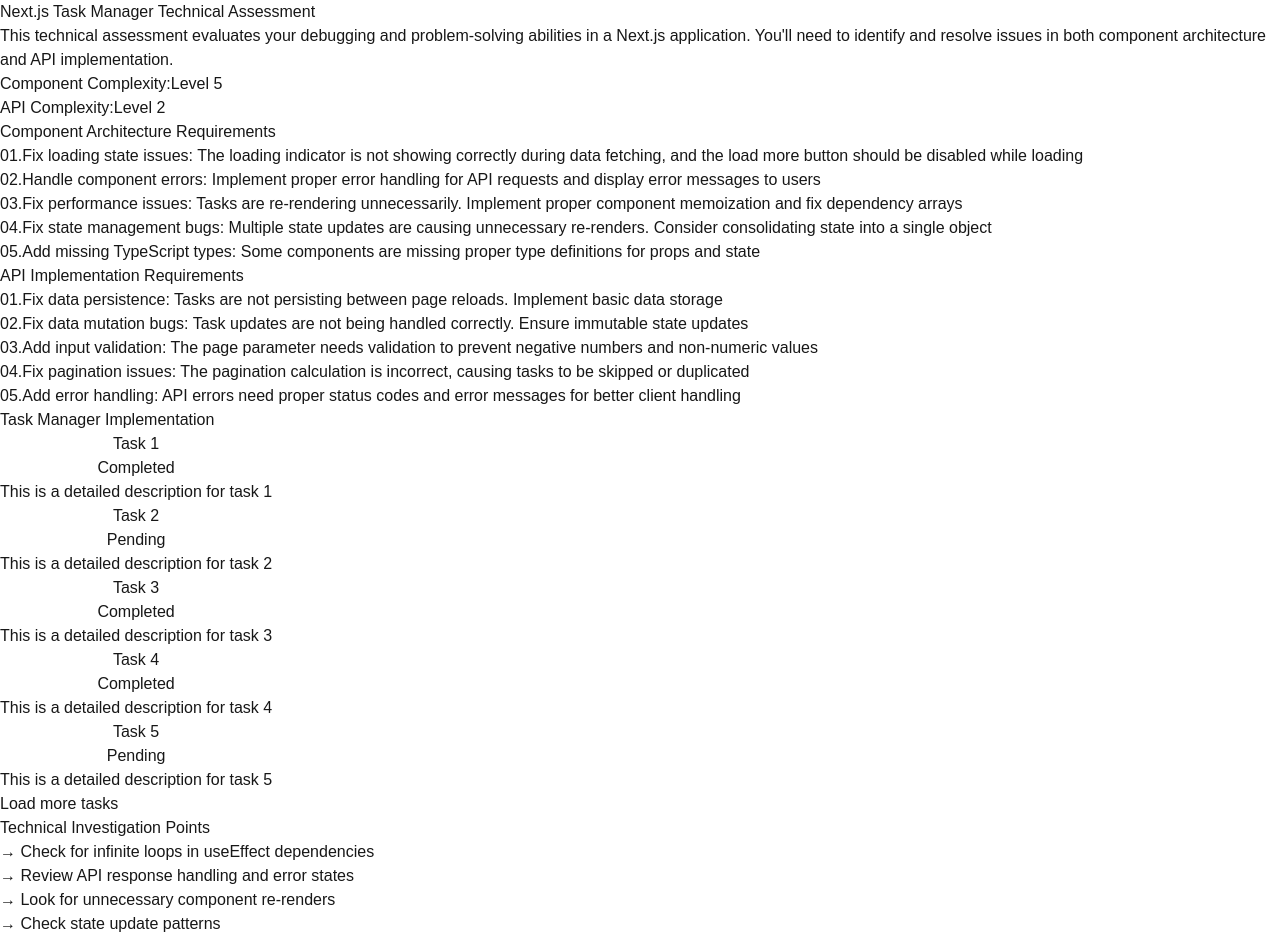
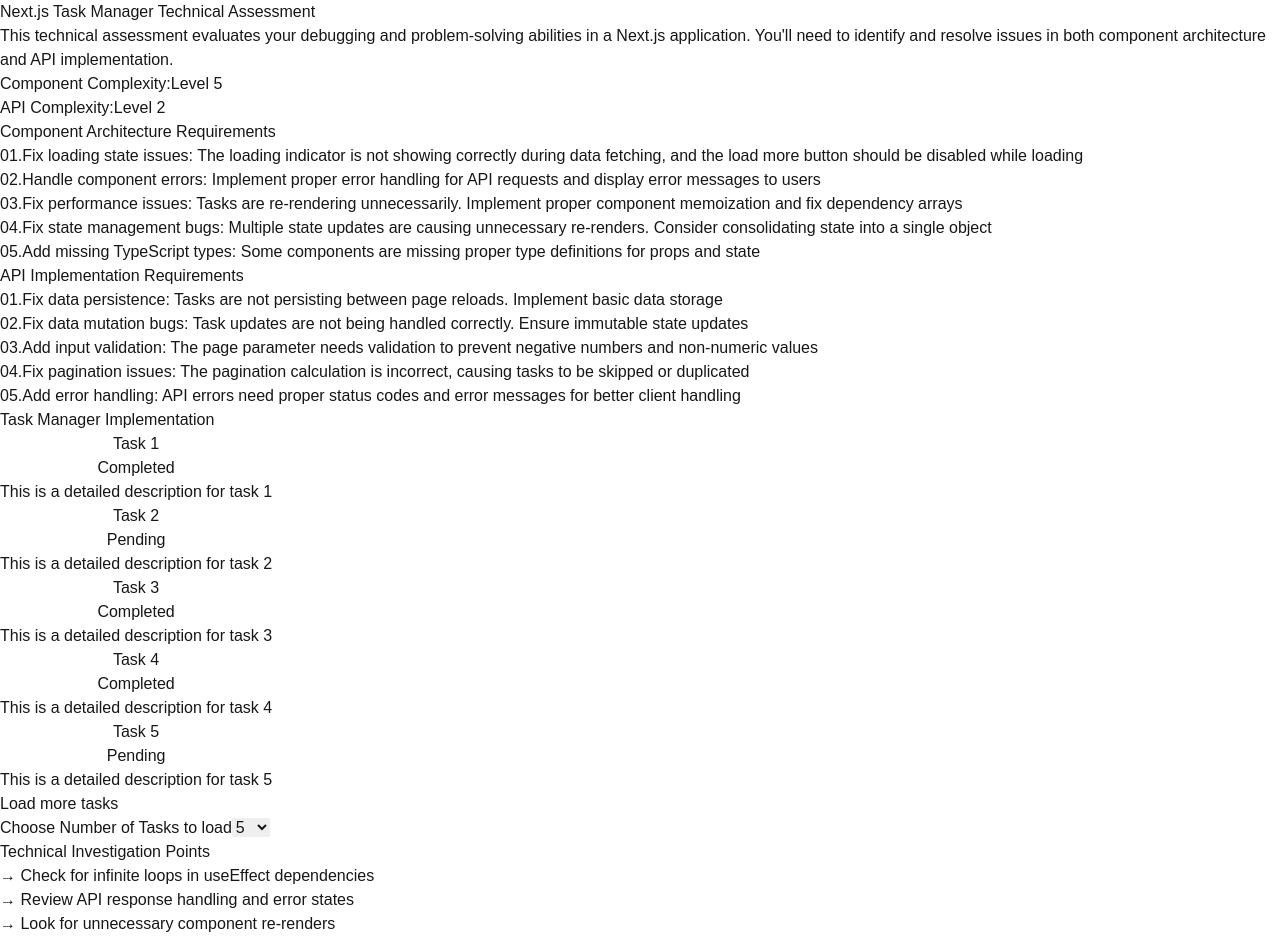
Before and after one commit to Pioneer18/weconnectllc-winter-code-challenger, a Next.js app: page /start in a window 1280 px wide. Shown: the top 939 px of the page. Built offline with nearby package versions, Linux system fonts and the light colour scheme.

Commit message:
1. added a selector for setting a new state, pageSize. Then I'm passing that pageSize state into the useTaskStateManager todo: set the pageSize query param with the passed in state

```diff
--- a/src/components/task-list/task-list.tsx
+++ b/src/components/task-list/task-list.tsx
@@ -3,16 +3,22 @@
 import { TaskItem } from "../task-item/task-item";
 import TaskErrorBoundary from "../error-handling/task-error-boundary";
 import LoadingState from "./task-list-loading";
-import React from "react";
+import React, { useState } from "react";
 import useTaskStateManager from "@/hooks/use-task-state-manager";
 import { TaskError } from "../error-handling/task-error-alert";
 
 export default function TaskList() {
-  const [loading, hasMore, error, tasks, nextPage] = useTaskStateManager([], 1);
+  const [pageSize, setPageSize] = useState(5);
+  const [loading, hasMore, error, tasks, nextPage] = useTaskStateManager([], 1, pageSize);
 
   const handleLoadMore = () => {
     nextPage();
   };
+
+  const handlePageSizeChange = (e: React.ChangeEvent<HTMLSelectElement>) => {
+    const newPageSize = parseInt(e.target.value);
+    setPageSize(newPageSize);
+  }
 
   return (
     <TaskErrorBoundary>
@@ -20,10 +26,13 @@
         {error &&
           <TaskError error={error} />
         }
+
         {tasks.map((task) => (
           <TaskItem key={task.id} task={task} />
         ))}
+
         {loading && <LoadingState />}
+
         {!loading && hasMore &&
           <button
             onClick={handleLoadMore}
@@ -32,6 +41,19 @@
             Load more tasks
           </button>
         }
+
+        <div className="flex items-center space-x-2">
+          <label >Choose Number of Tasks to load</label>
+          <select
+            className="w-1/10 p-2 border rounded"
+            value={pageSize}
+            onChange={handlePageSizeChange}
+          >
+            <option value={5}>5</option>
+            <option value={10}>10</option>
+            <option value={25}>25</option>
+          </select>
+        </div>
       </div>
     </TaskErrorBoundary>
   );
```
